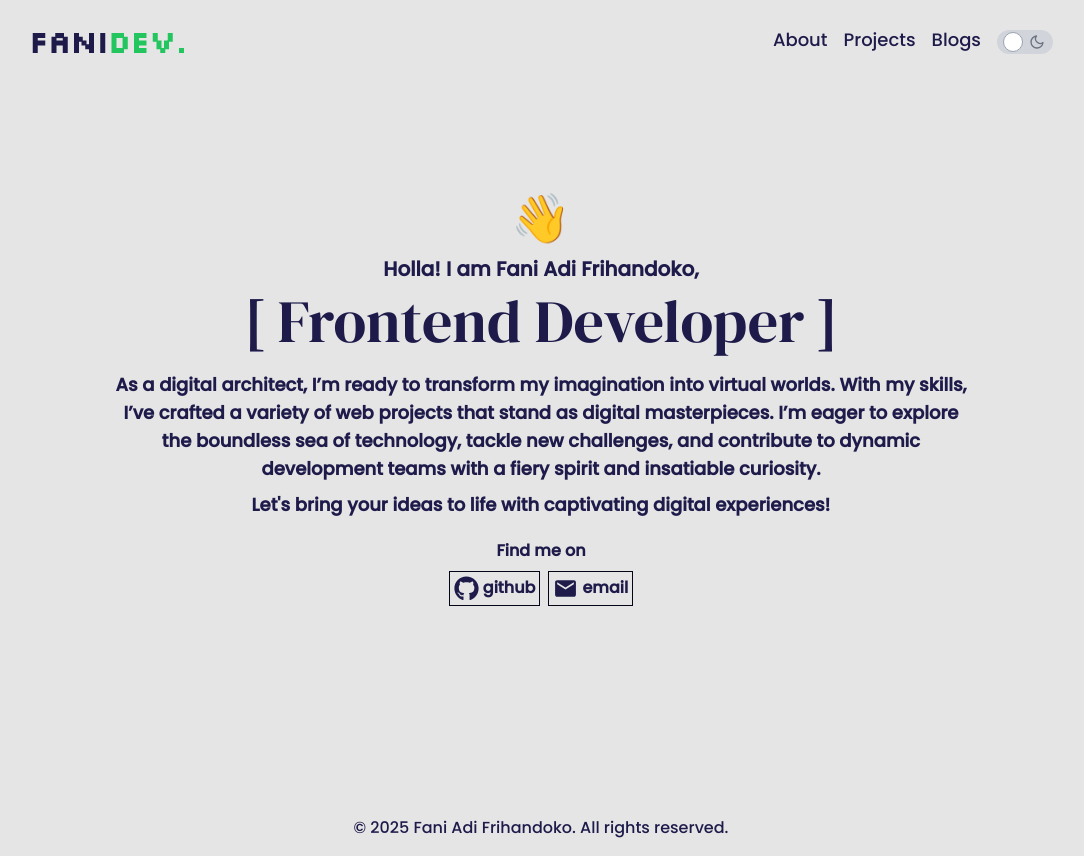
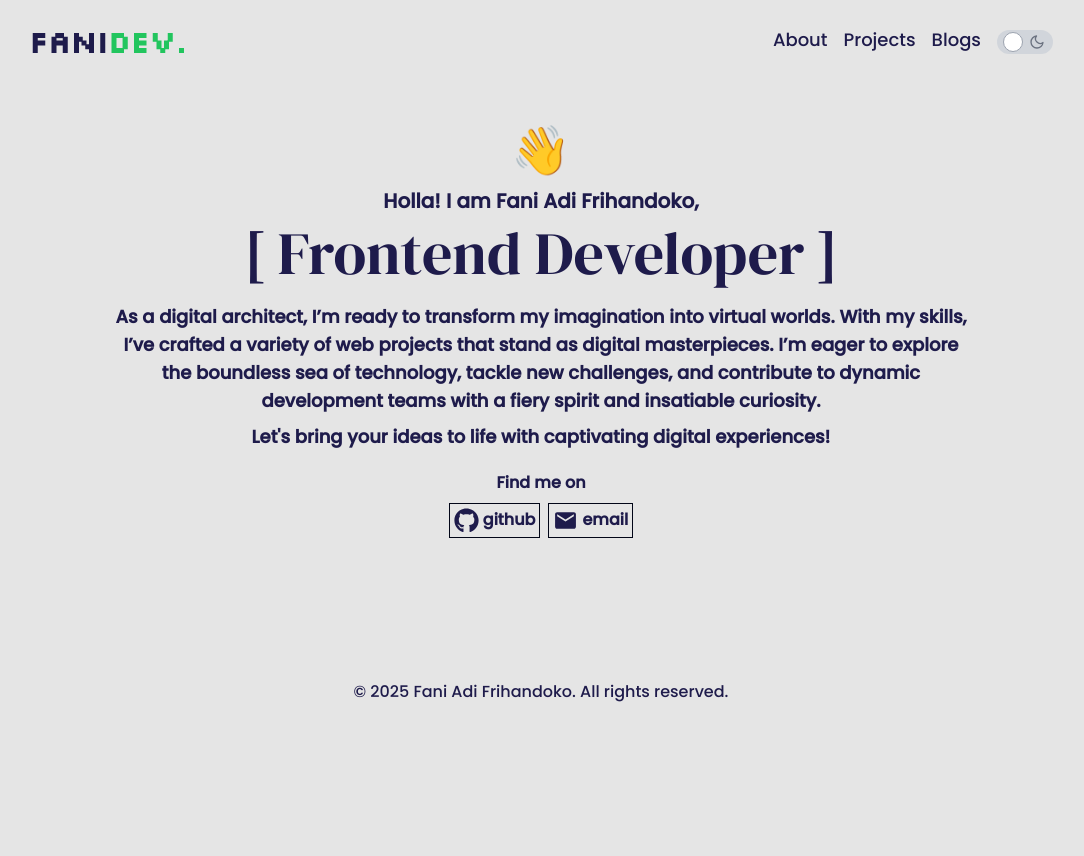
Before and after one commit to faniadifrihandoko1/creativefolio, a Next.js app: page / in a window 1280 px wide. Shown: the whole page, without its empty margins (99-1183 px from the left). After the commit the page ends 800 px from the top, so only its background shows below. Built offline with nearby package versions, Linux system fonts and the light colour scheme.

Commit message:
feat: fix page home

```diff
--- a/app/(client)/layout.tsx
+++ b/app/(client)/layout.tsx
@@ -18,18 +18,17 @@ export default function RootLayout({
   return (
     <html lang="en">
       <body
-        className={`${inter.className} h-full bg-bgBody text-indigo-950 dark:bg-slate-950 dark:text-amber-50 dark:selection:bg-purple-500 `}
+        className={`${inter.className} min-h-screen bg-bgBody text-indigo-950 dark:bg-slate-950 dark:text-amber-50 dark:selection:bg-purple-500`}
       >
         <Provide>
           <NextTopLoader />
           <Navbar isOpen={isOpen} setIsOpen={setIsOpen} />
           <main
-            className={`mx-auto  ${
+            className={`mx-auto ${
               isOpen ? "backdrop-filter blur" : ""
-            }  max-w-5xl  `}
+            } max-w-5xl`}
           >
             {children}
-            <Footer />
           </main>
         </Provide>
       </body>
--- a/app/(client)/page.tsx
+++ b/app/(client)/page.tsx
@@ -1,6 +1,7 @@
 import { Metadata } from "next";
 import ContactInfo from "../components/Fragements/Content/ContactInfo";
 import Description from "../components/Fragements/Content/Description";
+import Footer from "../components/Fragements/Footer";
 import Header from "../components/Fragements/Content/HeaderContent";
 import Tittle from "../components/Fragements/Content/TittleContent";
 
@@ -28,11 +29,14 @@ export const metadata: Metadata = {
 
 export default function Home() {
   return (
-    <div className="font-extrabold flex flex-col h-screen items-center justify-center ">
-      <Header />
-      <Tittle />
-      <Description />
-      <ContactInfo />
+    <div className="h-[calc(100vh-80px)] flex flex-col">
+      <div className="flex-1 flex flex-col items-center justify-center font-extrabold">
+        <Header />
+        <Tittle />
+        <Description />
+        <ContactInfo />
+      </div>
+      <Footer />
     </div>
   );
 }
```
